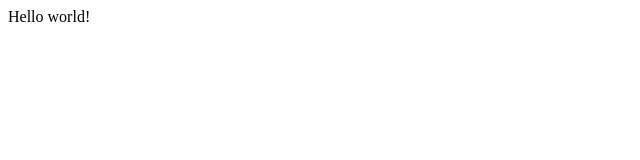
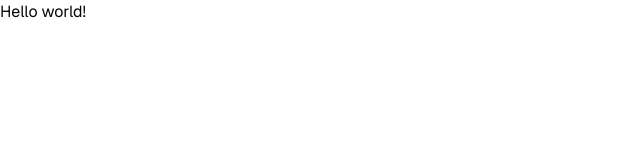
Before and after one commit to h3pixz/cv-builder, a Next.js app: page / in a window 1280 px wide. Shown: the top 160 px of the page, without its empty margins (0-640 px from the left). Built offline with nearby package versions, Linux system fonts and the light colour scheme.

Commit message:
chore(ui): set up tailwind css and shadcn
Wire Tailwind v4 through PostCSS and initialize shadcn with a base Button and design tokens so UI work can start.

```diff
--- /dev/null
+++ b/postcss.config.mjs
@@ -0,0 +1,5 @@
+const config = {
+  plugins: ["@tailwindcss/postcss"],
+};
+
+export default config;
--- /dev/null
+++ b/src/app/globals.css
@@ -0,0 +1,129 @@
+@import "tailwindcss";
+@import "tw-animate-css";
+@import "shadcn/tailwind.css";
+
+@custom-variant dark (&:is(.dark *));
+
+@theme inline {
+    --font-heading: var(--font-sans);
+    --font-sans: var(--font-sans);
+    --color-sidebar-ring: var(--sidebar-ring);
+    --color-sidebar-border: var(--sidebar-border);
+    --color-sidebar-accent-foreground: var(--sidebar-accent-foreground);
+    --color-sidebar-accent: var(--sidebar-accent);
+    --color-sidebar-primary-foreground: var(--sidebar-primary-foreground);
+    --color-sidebar-primary: var(--sidebar-primary);
+    --color-sidebar-foreground: var(--sidebar-foreground);
+    --color-sidebar: var(--sidebar);
+    --color-chart-5: var(--chart-5);
+    --color-chart-4: var(--chart-4);
+    --color-chart-3: var(--chart-3);
+    --color-chart-2: var(--chart-2);
+    --color-chart-1: var(--chart-1);
+    --color-ring: var(--ring);
+    --color-input: var(--input);
+    --color-border: var(--border);
+    --color-destructive: var(--destructive);
+    --color-accent-foreground: var(--accent-foreground);
+    --color-accent: var(--accent);
+    --color-muted-foreground: var(--muted-foreground);
+    --color-muted: var(--muted);
+    --color-secondary-foreground: var(--secondary-foreground);
+    --color-secondary: var(--secondary);
+    --color-primary-foreground: var(--primary-foreground);
+    --color-primary: var(--primary);
+    --color-popover-foreground: var(--popover-foreground);
+    --color-popover: var(--popover);
+    --color-card-foreground: var(--card-foreground);
+    --color-card: var(--card);
+    --color-foreground: var(--foreground);
+    --color-background: var(--background);
+    --radius-sm: calc(var(--radius) * 0.6);
+    --radius-md: calc(var(--radius) * 0.8);
+    --radius-lg: var(--radius);
+    --radius-xl: calc(var(--radius) * 1.4);
+    --radius-2xl: calc(var(--radius) * 1.8);
+    --radius-3xl: calc(var(--radius) * 2.2);
+    --radius-4xl: calc(var(--radius) * 2.6);
+}
+
+:root {
+    --background: oklch(1 0 0);
+    --foreground: oklch(0.145 0 0);
+    --card: oklch(1 0 0);
+    --card-foreground: oklch(0.145 0 0);
+    --popover: oklch(1 0 0);
+    --popover-foreground: oklch(0.145 0 0);
+    --primary: oklch(0.205 0 0);
+    --primary-foreground: oklch(0.985 0 0);
+    --secondary: oklch(0.97 0 0);
+    --secondary-foreground: oklch(0.205 0 0);
+    --muted: oklch(0.97 0 0);
+    --muted-foreground: oklch(0.556 0 0);
+    --accent: oklch(0.97 0 0);
+    --accent-foreground: oklch(0.205 0 0);
+    --destructive: oklch(0.577 0.245 27.325);
+    --border: oklch(0.922 0 0);
+    --input: oklch(0.922 0 0);
+    --ring: oklch(0.708 0 0);
+    --chart-1: oklch(0.87 0 0);
+    --chart-2: oklch(0.556 0 0);
+    --chart-3: oklch(0.439 0 0);
+    --chart-4: oklch(0.371 0 0);
+    --chart-5: oklch(0.269 0 0);
+    --radius: 0.625rem;
+    --sidebar: oklch(0.985 0 0);
+    --sidebar-foreground: oklch(0.145 0 0);
+    --sidebar-primary: oklch(0.205 0 0);
+    --sidebar-primary-foreground: oklch(0.985 0 0);
+    --sidebar-accent: oklch(0.97 0 0);
+    --sidebar-accent-foreground: oklch(0.205 0 0);
+    --sidebar-border: oklch(0.922 0 0);
+    --sidebar-ring: oklch(0.708 0 0);
+}
+
+.dark {
+    --background: oklch(0.145 0 0);
+    --foreground: oklch(0.985 0 0);
+    --card: oklch(0.205 0 0);
+    --card-foreground: oklch(0.985 0 0);
+    --popover: oklch(0.205 0 0);
+    --popover-foreground: oklch(0.985 0 0);
+    --primary: oklch(0.922 0 0);
+    --primary-foreground: oklch(0.205 0 0);
+    --secondary: oklch(0.269 0 0);
+    --secondary-foreground: oklch(0.985 0 0);
+    --muted: oklch(0.269 0 0);
+    --muted-foreground: oklch(0.708 0 0);
+    --accent: oklch(0.269 0 0);
+    --accent-foreground: oklch(0.985 0 0);
+    --destructive: oklch(0.704 0.191 22.216);
+    --border: oklch(1 0 0 / 10%);
+    --input: oklch(1 0 0 / 15%);
+    --ring: oklch(0.556 0 0);
+    --chart-1: oklch(0.87 0 0);
+    --chart-2: oklch(0.556 0 0);
+    --chart-3: oklch(0.439 0 0);
+    --chart-4: oklch(0.371 0 0);
+    --chart-5: oklch(0.269 0 0);
+    --sidebar: oklch(0.205 0 0);
+    --sidebar-foreground: oklch(0.985 0 0);
+    --sidebar-primary: oklch(0.488 0.243 264.376);
+    --sidebar-primary-foreground: oklch(0.985 0 0);
+    --sidebar-accent: oklch(0.269 0 0);
+    --sidebar-accent-foreground: oklch(0.985 0 0);
+    --sidebar-border: oklch(1 0 0 / 10%);
+    --sidebar-ring: oklch(0.556 0 0);
+}
+
+@layer base {
+  * {
+    @apply border-border outline-ring/50;
+    }
+  body {
+    @apply bg-background text-foreground;
+    }
+  html {
+    @apply font-sans;
+    }
+}
--- a/src/app/layout.tsx
+++ b/src/app/layout.tsx
@@ -1,13 +1,18 @@
 import type { Metadata } from "next";
+import "./globals.css";
+import { Geist } from "next/font/google";
+import { cn } from "@/lib/utils";
+
+const geist = Geist({subsets:['latin'],variable:'--font-sans'});
 
 export const metadata: Metadata = {
-  title: "Create Next App",
-  description: "Generated by create next app",
+  title: "CV Builder",
+  description: "Конструктор резюме",
 };
 
 export default function RootLayout({ children }: LayoutProps<"/">) {
   return (
-    <html lang="en">
+    <html lang="en" className={cn("font-sans", geist.variable)}>
       <body>{children}</body>
     </html>
   );
--- /dev/null
+++ b/src/components/ui/button.tsx
@@ -0,0 +1,57 @@
+import { Button as ButtonPrimitive } from "@base-ui/react/button"
+import { cva, type VariantProps } from "class-variance-authority"
+import { cn } from "cn"
+
+const buttonVariants = cva(
+  "group/button inline-flex shrink-0 items-center justify-center rounded-lg border border-transparent bg-clip-padding text-sm font-medium whitespace-nowrap transition-all outline-none select-none focus-visible:border-ring focus-visible:ring-3 focus-visible:ring-ring/50 active:not-aria-[haspopup]:translate-y-px disabled:pointer-events-none disabled:opacity-50 aria-invalid:border-destructive aria-invalid:ring-3 aria-invalid:ring-destructive/20 dark:aria-invalid:border-destructive/50 dark:aria-invalid:ring-destructive/40 [&_svg]:pointer-events-none [&_svg]:shrink-0 [&_svg:not([class*='size-'])]:size-4",
+  {
+    variants: {
+      variant: {
+        default: "bg-primary text-primary-foreground hover:bg-primary/80",
+        outline:
+          "border-border bg-background hover:bg-muted hover:text-foreground aria-expanded:bg-muted aria-expanded:text-foreground dark:border-input dark:bg-input/30 dark:hover:bg-input/50",
+        secondary:
+          "bg-secondary text-secondary-foreground hover:bg-[color-mix(in_oklch,var(--secondary),var(--foreground)_5%)] aria-expanded:bg-secondary aria-expanded:text-secondary-foreground",
+        ghost:
+          "hover:bg-muted hover:text-foreground aria-expanded:bg-muted aria-expanded:text-foreground dark:hover:bg-muted/50",
+        destructive:
+          "bg-destructive/10 text-destructive hover:bg-destructive/20 focus-visible:border-destructive/40 focus-visible:ring-destructive/20 dark:bg-destructive/20 dark:hover:bg-destructive/30 dark:focus-visible:ring-destructive/40",
+        link: "text-primary underline-offset-4 hover:underline",
+      },
+      size: {
+        default:
+          "h-8 gap-1.5 px-2.5 has-data-[icon=inline-end]:pr-2 has-data-[icon=inline-start]:pl-2",
+        xs: "h-6 gap-1 rounded-[min(var(--radius-md),10px)] px-2 text-xs in-data-[slot=button-group]:rounded-lg has-data-[icon=inline-end]:pr-1.5 has-data-[icon=inline-start]:pl-1.5 [&_svg:not([class*='size-'])]:size-3",
+        sm: "h-7 gap-1 rounded-[min(var(--radius-md),12px)] px-2.5 text-[0.8rem] in-data-[slot=button-group]:rounded-lg has-data-[icon=inline-end]:pr-1.5 has-data-[icon=inline-start]:pl-1.5 [&_svg:not([class*='size-'])]:size-3.5",
+        lg: "h-9 gap-1.5 px-2.5 has-data-[icon=inline-end]:pr-2 has-data-[icon=inline-start]:pl-2",
+        icon: "size-8",
+        "icon-xs":
+          "size-6 rounded-[min(var(--radius-md),10px)] in-data-[slot=button-group]:rounded-lg [&_svg:not([class*='size-'])]:size-3",
+        "icon-sm":
+          "size-7 rounded-[min(var(--radius-md),12px)] in-data-[slot=button-group]:rounded-lg",
+        "icon-lg": "size-9",
+      },
+    },
+    defaultVariants: {
+      variant: "default",
+      size: "default",
+    },
+  }
+)
+
+function Button({
+  className,
+  variant = "default",
+  size = "default",
+  ...props
+}: ButtonPrimitive.Props & VariantProps<typeof buttonVariants>) {
+  return (
+    <ButtonPrimitive
+      data-slot="button"
+      className={cn(buttonVariants({ variant, size, className }))}
+      {...props}
+    />
+  )
+}
+
+export { Button, buttonVariants }
--- /dev/null
+++ b/src/lib/utils.ts
@@ -0,0 +1 @@
+export { cn } from "cn"
```
Also changed, not shown: components.json (added).
